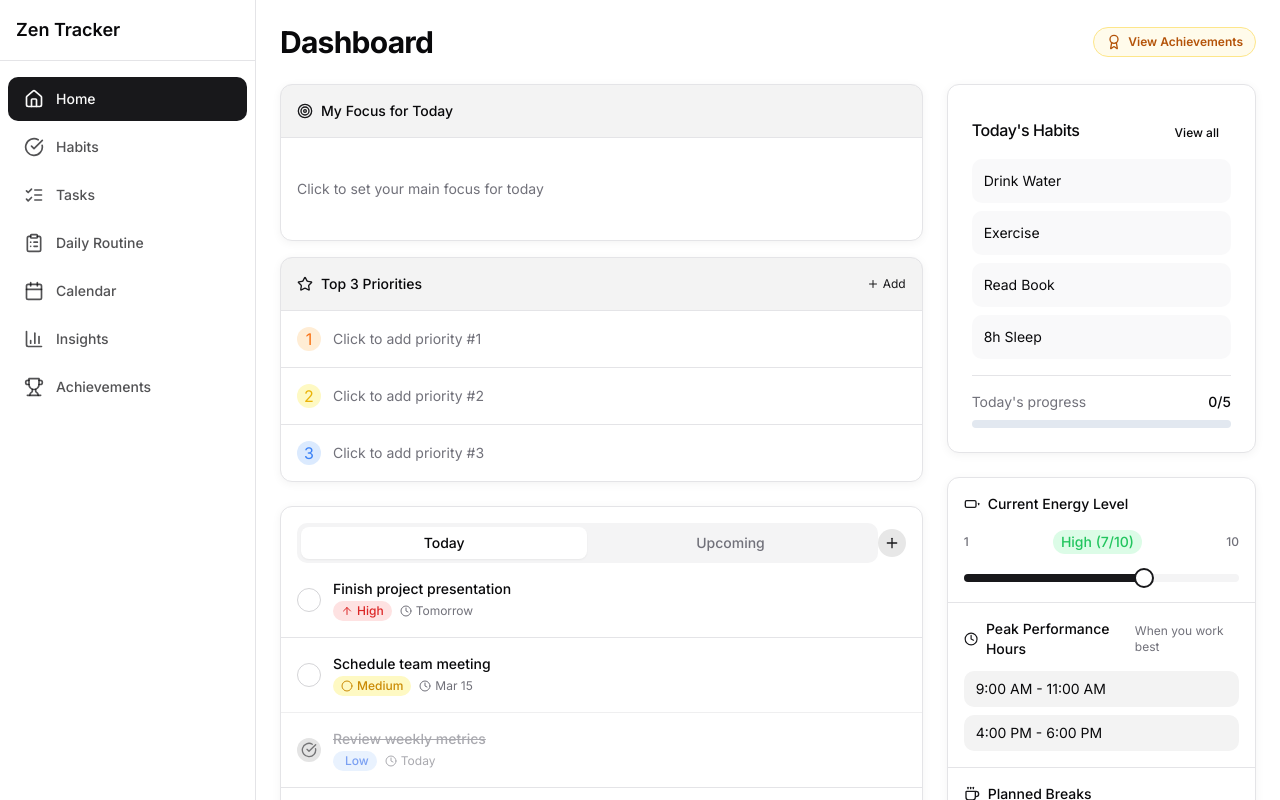
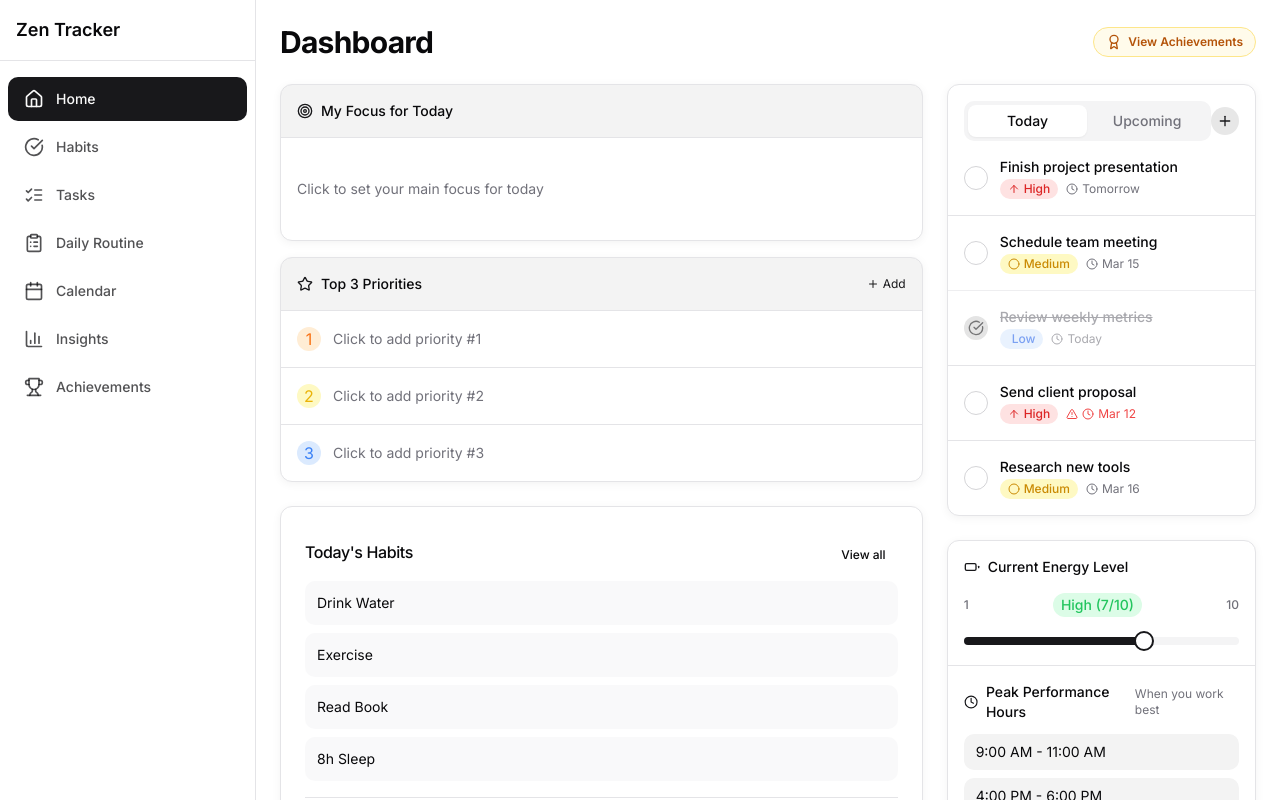
Before and after one commit to j551n-ncloud/zen-routine-tracker-84, a React (Vite) app: page / in a window 1280 px wide. Shown: the top 800 px of the page. Built offline with nearby package versions, Linux system fonts and the light colour scheme.

Commit message:
Move HabitsWidget to center
Move the HabitsWidget component to the center of the page.

```diff
--- a/src/components/dashboard/DashboardView.tsx
+++ b/src/components/dashboard/DashboardView.tsx
@@ -28,11 +28,11 @@ const DashboardView: React.FC = () => {
       <div className="grid grid-cols-1 md:grid-cols-2 lg:grid-cols-3 gap-6">
         <div className="lg:col-span-2 space-y-6">
           <FocusToday />
-          <TaskManager />
+          <HabitsWidget />
         </div>
 
         <div className="space-y-6">
-          <HabitsWidget />
+          <TaskManager />
           <EnergyTracker />
         </div>
       </div>
```
